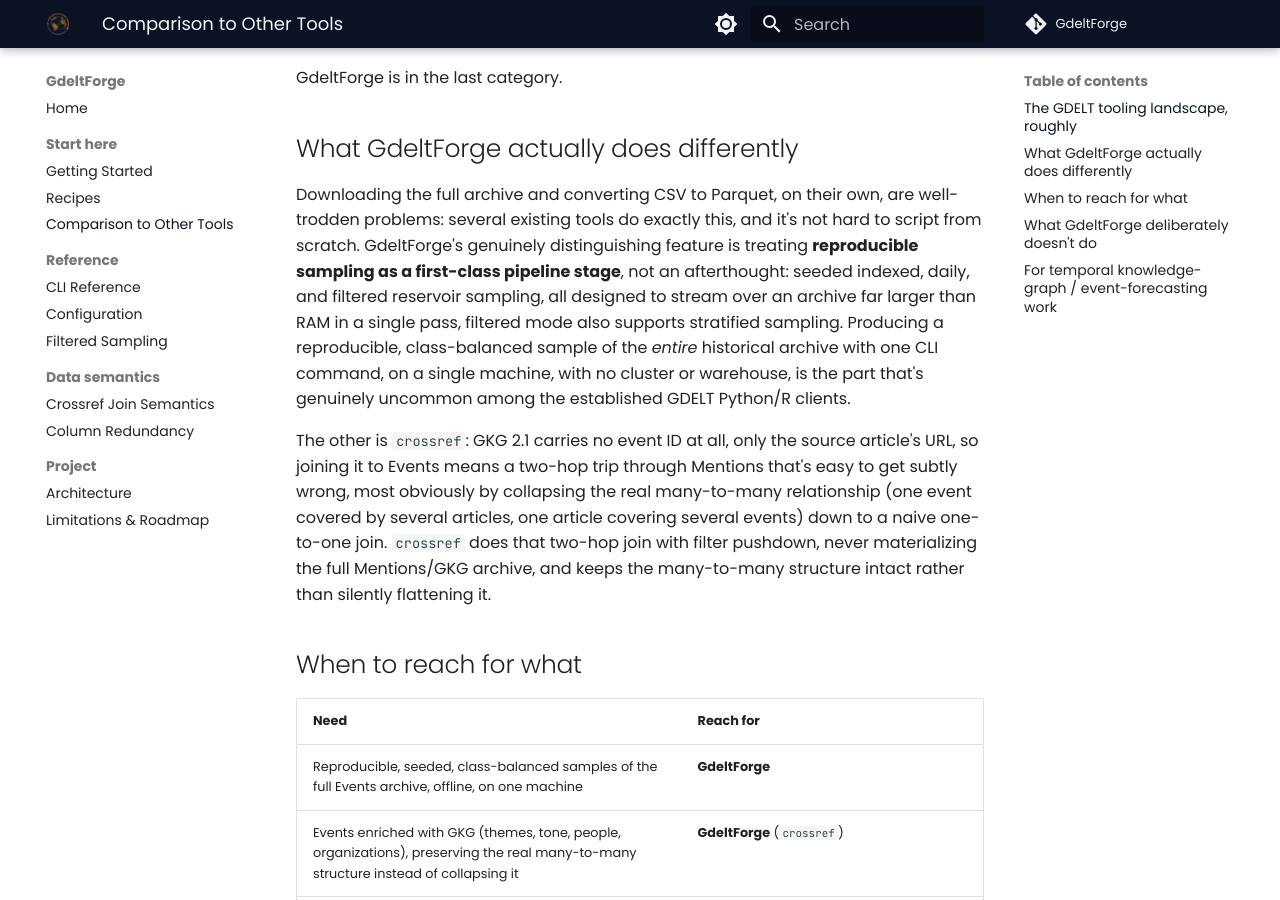
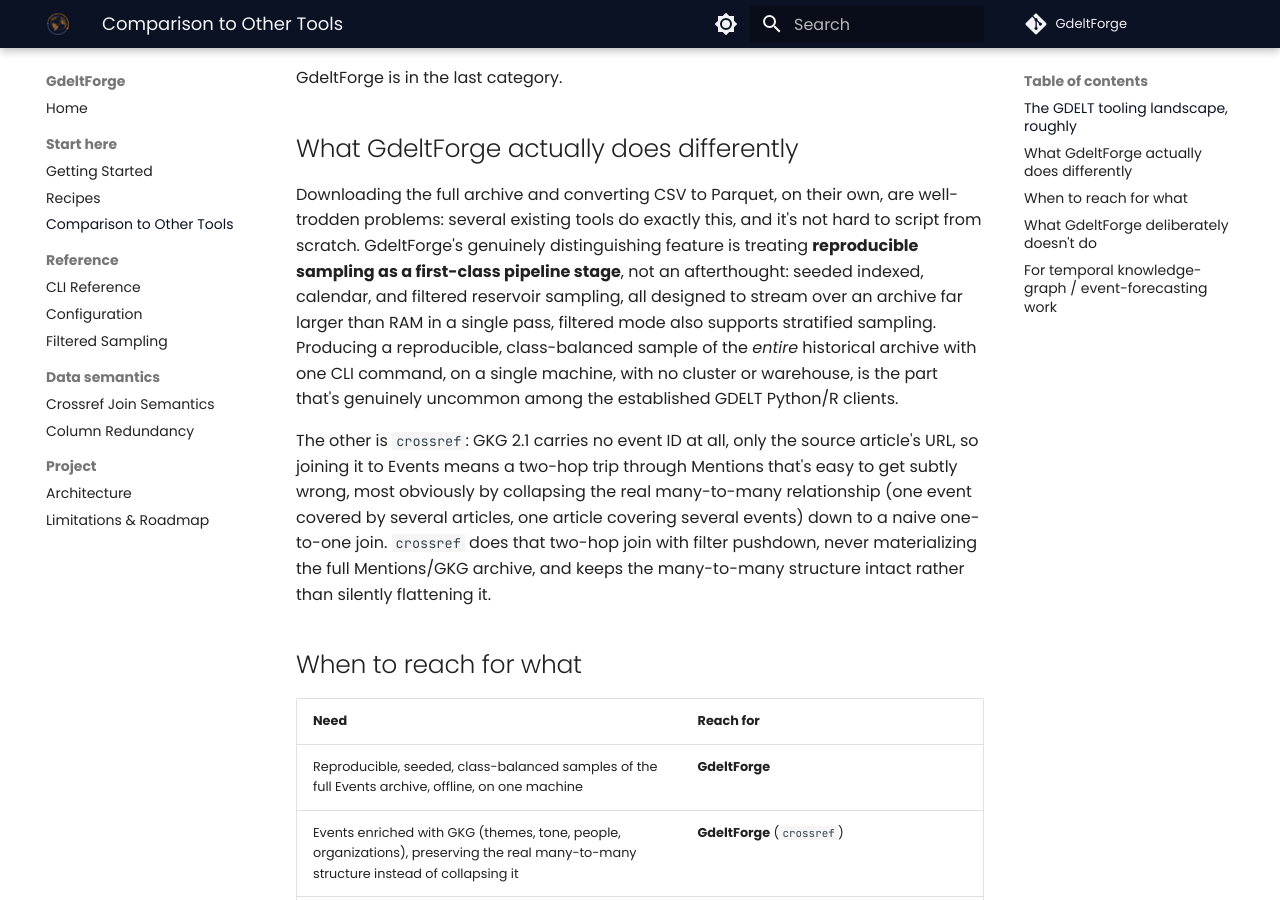
Before and after one commit to Vinicius-Teixeirac/GdeltForge, an MkDocs documentation site: the page built from docs/comparison.md, in a window 1280 px wide and 900 px high, scrolled down 519 px. Built offline with MkDocs 1.6.1 and Material for MkDocs 9.7.7, drawn with Linux system fonts in a browser that asks for light colours; comment, search, counter and statistics services are not loaded.

Commit message:
docs: stop drawing stratified as a fourth peer sampling mode
The sampling-modes diagram drew indexed/calendar/filtered/stratified
as four visually identical boxes, the exact miscategorization already
fixed in prose once (stratified isn't a --mode value, it's --stratify
within --mode filtered) but never carried over to this image, which
predates that fix. The fourth box now sits inside a dashed group
outline shared with filtered, labeled "one mode, one optional flag",
and its own header is de-emphasized ("+ stratified", smaller and
muted) with a description reading "filtered's own sub-mode, not a
peer".

cli-reference.md's own "four sampling modes" alt text and its card
blurb's flat "Indexed, daily, filtered, stratified." list get the same
correction, alongside README's matching alt text. Caught in the same
pass: comparison.md and README both still said "indexed, daily, and
filtered" in two more places, stale since CalendarSampler replaced
DailySampler; corrected to "calendar" to match.

```diff
--- a/docs/comparison.md
+++ b/docs/comparison.md
@@ -12,7 +12,7 @@
 
 ## What GdeltForge actually does differently
 
-Downloading the full archive and converting CSV to Parquet, on their own, are well-trodden problems: several existing tools do exactly this, and it's not hard to script from scratch. GdeltForge's genuinely distinguishing feature is treating **reproducible sampling as a first-class pipeline stage**, not an afterthought: seeded indexed, daily, and filtered reservoir sampling, all designed to stream over an archive far larger than RAM in a single pass, filtered mode also supports stratified sampling. Producing a reproducible, class-balanced sample of the *entire* historical archive with one CLI command, on a single machine, with no cluster or warehouse, is the part that's genuinely uncommon among the established GDELT Python/R clients.
+Downloading the full archive and converting CSV to Parquet, on their own, are well-trodden problems: several existing tools do exactly this, and it's not hard to script from scratch. GdeltForge's genuinely distinguishing feature is treating **reproducible sampling as a first-class pipeline stage**, not an afterthought: seeded indexed, calendar, and filtered reservoir sampling, all designed to stream over an archive far larger than RAM in a single pass, filtered mode also supports stratified sampling. Producing a reproducible, class-balanced sample of the *entire* historical archive with one CLI command, on a single machine, with no cluster or warehouse, is the part that's genuinely uncommon among the established GDELT Python/R clients.
 
 The other is `crossref`: GKG 2.1 carries no event ID at all, only the source article's URL, so joining it to Events means a two-hop trip through Mentions that's easy to get subtly wrong, most obviously by collapsing the real many-to-many relationship (one event covered by several articles, one article covering several events) down to a naive one-to-one join. `crossref` does that two-hop join with filter pushdown, never materializing the full Mentions/GKG archive, and keeps the many-to-many structure intact rather than silently flattening it.
 
```
Also changed, not shown: README.md (+3 -3 lines), docs/cli-reference.md (+2 -2 lines), docs/assets/sampling-modes.svg.
